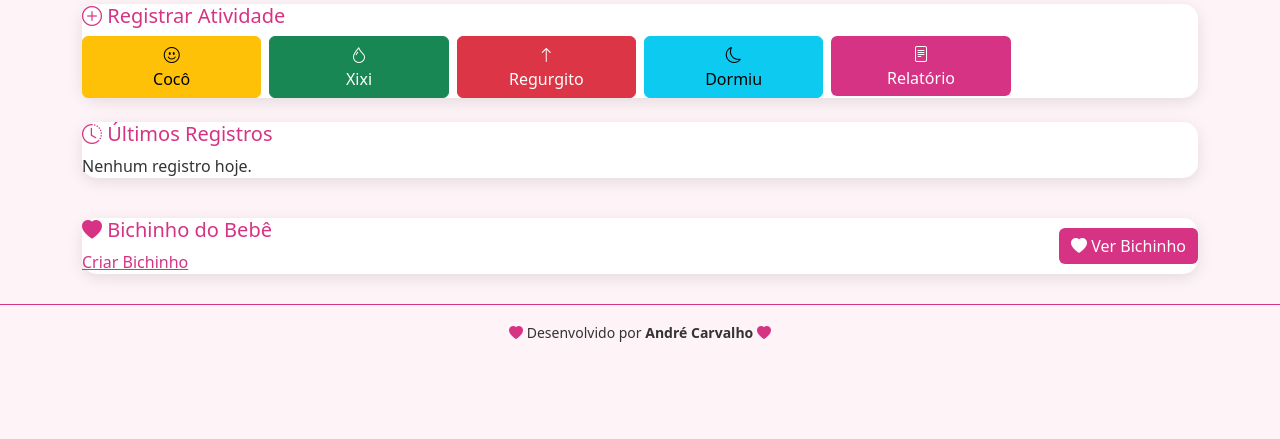
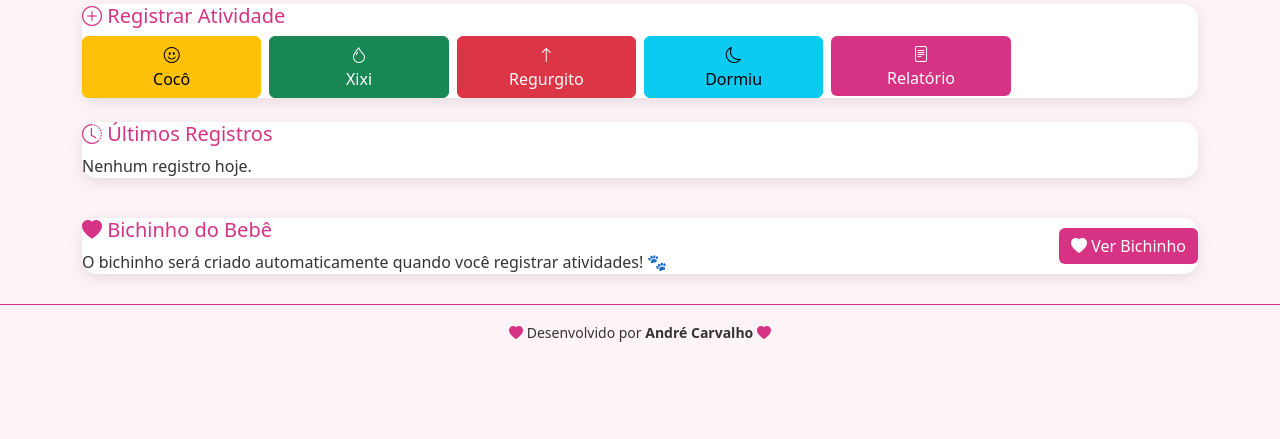
Before and after one commit to apvirtualfilmes-coder/mamae-bebe, a Flask app: page /dashboard in a window 1280 px wide. Shown: the part 615-1054 px from the top of the page. Run offline with Flask 3, Linux system fonts and the light colour scheme; the visitor is signed in with stand-in values (Sample User, id 1); data comes from the database, SQL or seed files in the repository; data that the repository does not hold is empty.

Commit message:
Corrigindo link do bichinho no dashboard

```diff
--- a/templates/dashboard.html
+++ b/templates/dashboard.html
@@ -273,7 +273,7 @@
     </div>
 </div>
 
-<!-- BICHINHO VIRTUAL (COM EMOJIS) -->
+<!-- BICHINHO VIRTUAL -->
 <div class="row mt-4">
     <div class="col-12">
         <div class="card-leag">
@@ -303,7 +303,9 @@
                                     Sono: {{ bichinho.nivel_sono }}%
                                 </small>
                             {% else %}
-                                <a href="{{ url_for('criar_bichinho') }}" class="texto-primario">Criar Bichinho</a>
+                                <span style="color: var(--cor-texto) !important;">
+                                    O bichinho será criado automaticamente quando você registrar atividades! 🐾
+                                </span>
                             {% endif %}
                         </p>
                     </div>
```
